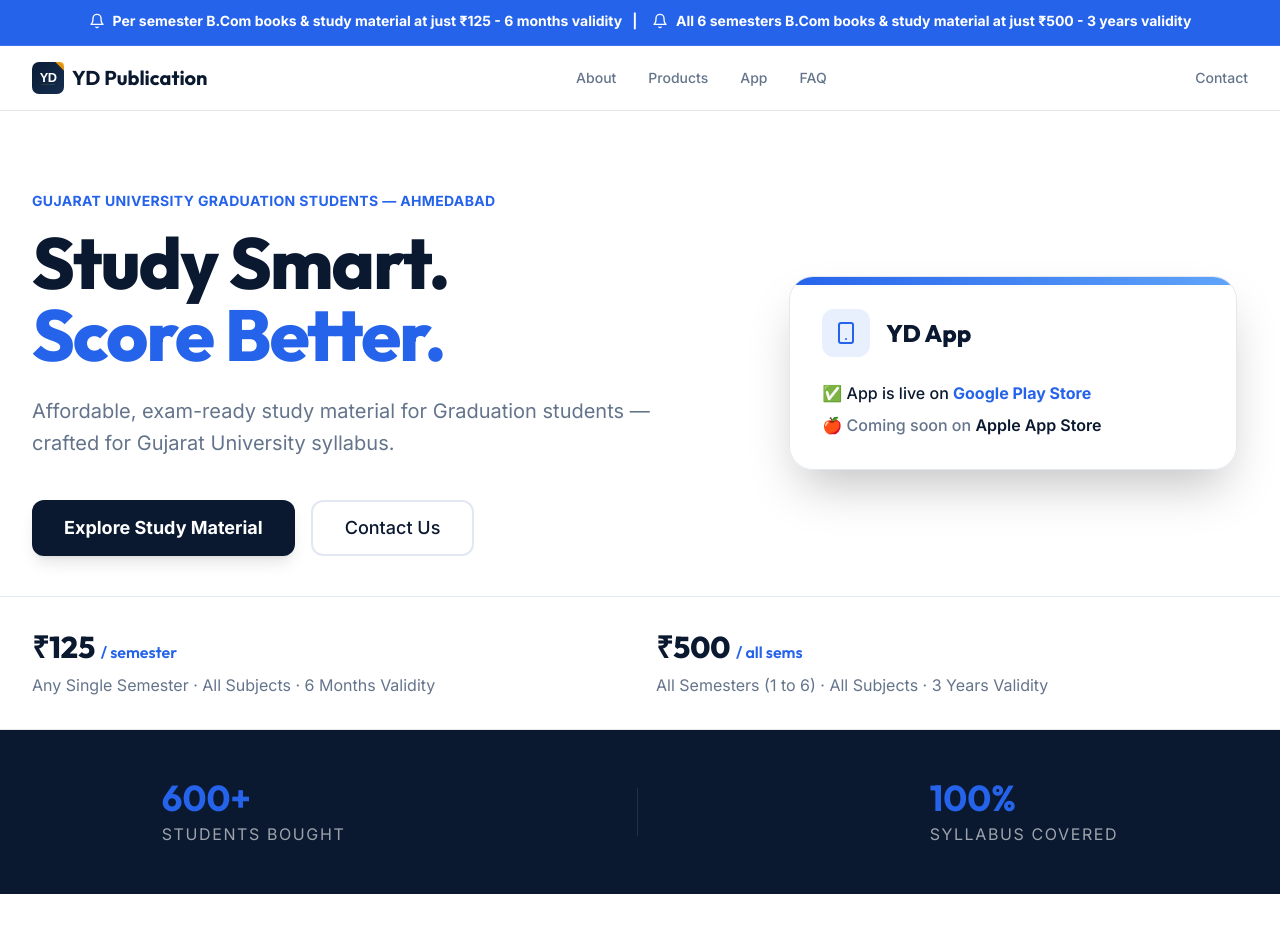
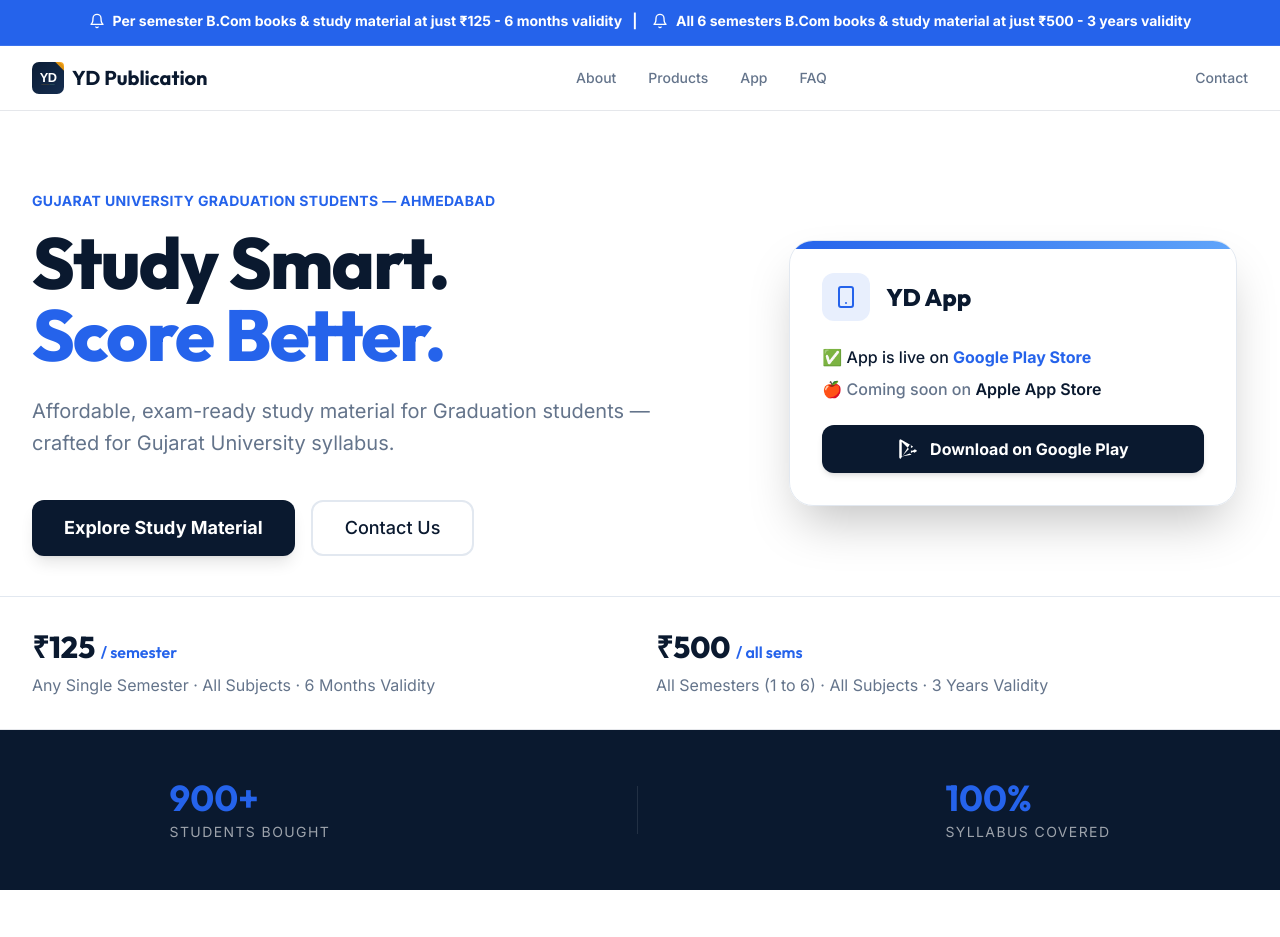
Before and after one commit to yuvraj0312-star/yd-publication-website, a React (Vite) app: page / in a window 1280 px wide. Shown: the top 937 px of the page. Built offline with nearby package versions, Linux system fonts and the light colour scheme; no server answers.

Commit message:
Update Hero 8.jsx

```diff
--- a/src/components/Hero.jsx
+++ b/src/components/Hero.jsx
@@ -44,9 +44,20 @@ export default function Hero() {
                 <p className="text-base font-medium text-navy mb-2">
                   ✅ App is live on <span className="text-primary font-bold">Google Play Store</span>
                 </p>
-                <p className="text-base font-medium text-muted-foreground">
+                <p className="text-base font-medium text-muted-foreground mb-6">
                   🍎 Coming soon on <span className="font-semibold text-navy">Apple App Store</span>
                 </p>
+                <a
+                  href="https://play.google.com/store/apps/details?id=in.ydapp.app"
+                  target="_blank"
+                  rel="noopener noreferrer"
+                  className="flex items-center justify-center gap-3 w-full bg-navy text-white font-bold text-base py-3 px-6 rounded-xl hover:bg-primary transition-colors shadow-md"
+                >
+                  <svg xmlns="http://www.w3.org/2000/svg" viewBox="0 0 24 24" fill="currentColor" className="h-5 w-5 shrink-0">
+                    <path d="M3.18 23.75a1.5 1.5 0 0 1-.68-.16A1.75 1.75 0 0 1 1.5 22V2A1.75 1.75 0 0 1 3 .41L14.09 6.5 3.18 23.75zm1.32-20.6v17.7L13.13 12 4.5 3.15zM15.5 7.59l2.8 1.62-2.8 1.62V7.59zm0 9.2v-3.24l2.8 1.62-2.8 1.62zm4.32-4.79L22 13.41a1 1 0 0 1 0 1.72l-2.18 1.26-3.32-1.92 3.32-1.47zM14.09 6.5 16.27 7.76 4.5 3.15 14.09 6.5zm0 11 2.18 1.26L4.5 20.85l9.59-3.35z"/>
+                  </svg>
+                  Download on Google Play
+                </a>
               </div>
             </div>
           </div>
@@ -75,13 +86,13 @@ export default function Hero() {
         <div className="container mx-auto max-w-7xl px-4 md:px-8">
           <div className="flex flex-col md:flex-row justify-around items-center gap-8 text-center md:text-left">
             <div className="space-y-1">
-              <p className="text-primary font-display font-bold text-4xl">600+</p>
-              <p className="text-white/60 text-base uppercase tracking-widest">Students Bought</p>
+              <p className="text-primary font-display font-bold text-4xl">900+</p>
+              <p className="text-white/60 text-sm uppercase tracking-widest">Students Bought</p>
             </div>
             <div className="h-12 w-px bg-white/10 hidden md:block"></div>
             <div className="space-y-1">
               <p className="text-primary font-display font-bold text-4xl">100%</p>
-              <p className="text-white/60 text-base uppercase tracking-widest">Syllabus Covered</p>
+              <p className="text-white/60 text-sm uppercase tracking-widest">Syllabus Covered</p>
             </div>
           </div>
         </div>
```
